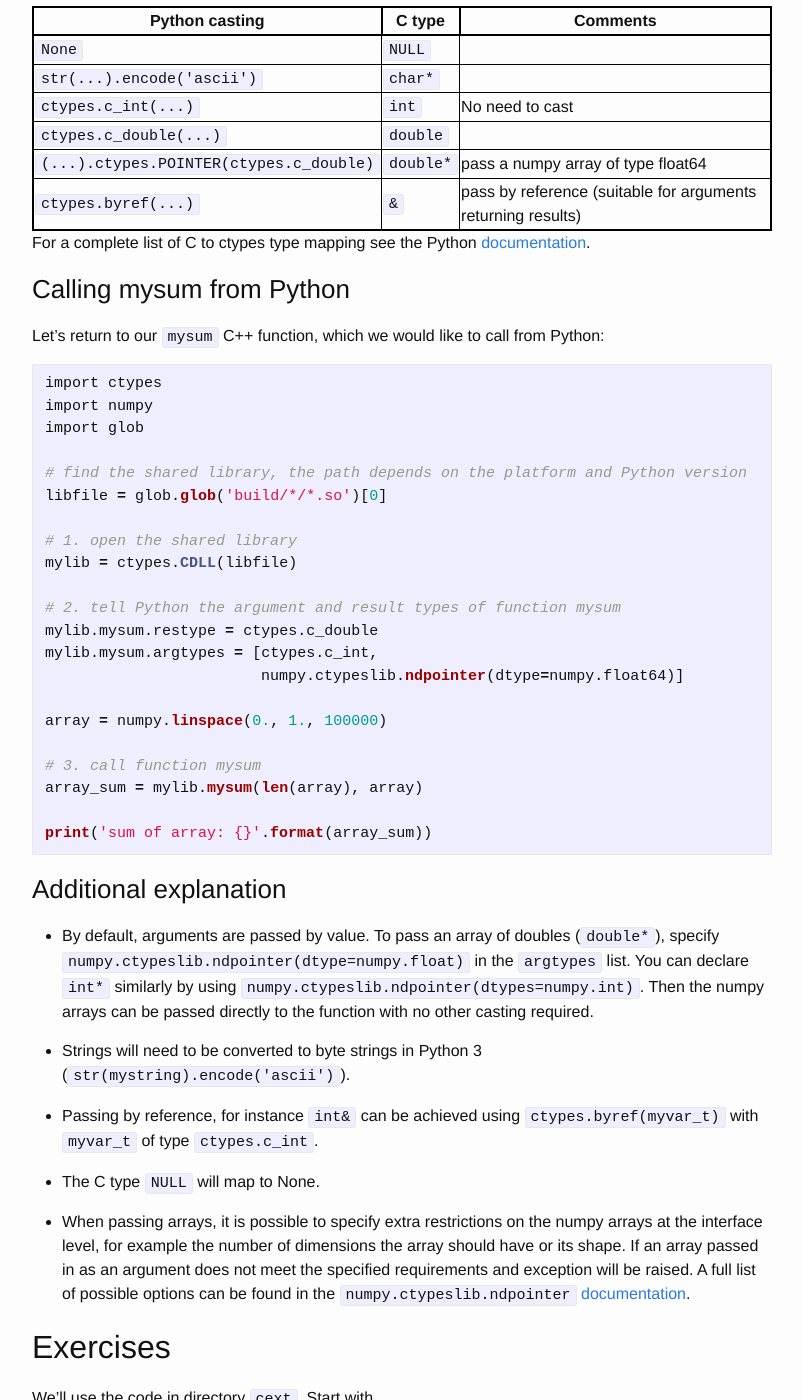
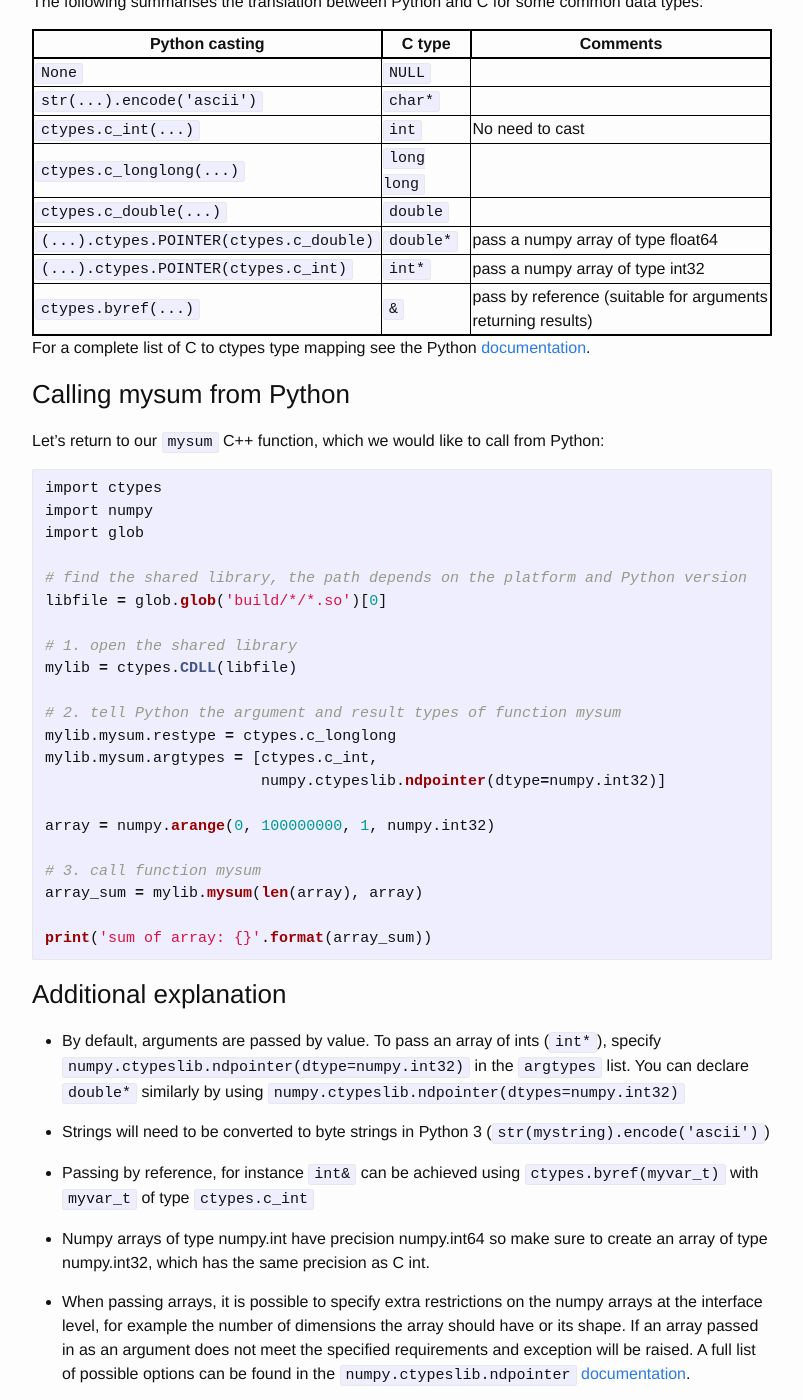
Before and after one commit to nesi/perf-training, a Jekyll site: the page built from _lessons/python-scatter/03b-ctypes.md, in a window 1280 px wide and 1400 px high, scrolled down 3126 px. Shown: the whole window, without its empty margins (238-1041 px from the left). Built offline with Jekyll 4.4.1, drawn with Linux system fonts in a browser that asks for light colours; some of the changed text lies outside the part shown.

Commit message:
aligned the example to the numba example

````diff
--- a/_lessons/python-scatter/03b-ctypes.md
+++ b/_lessons/python-scatter/03b-ctypes.md
@@ -47,8 +47,9 @@ Open your editor and copy-paste the following code
  * @return sum
  */
 extern "C" // required when using C++ compiler
-double mysum(int n, double* array) {
-    double res = 0;
+long long mysum(int n, int* array) {
+    // return type is 64 bit integer
+    long long res = 0;
     for (int i = 0; i < n; ++i) {
         res += array[i];
     }
@@ -101,8 +102,10 @@ The following summarises the translation between Python and C for some common da
 | `None`                                    | `NULL`            |                                               |
 | `str(...).encode('ascii')`                | `char*`           |                                               |
 | `ctypes.c_int(...)`                       | `int`             | No need to cast                               |
+| `ctypes.c_longlong(...)`                  | `long long`       |                                               |
 | `ctypes.c_double(...)`                    | `double`          |                                               |
 | `(...).ctypes.POINTER(ctypes.c_double)`   | `double*`         | pass a numpy array of type float64            |
+| `(...).ctypes.POINTER(ctypes.c_int)`      | `int*`            | pass a numpy array of type int32              |
 | `ctypes.byref(...)`                       | `&`               | pass by reference (suitable for arguments returning results)                             |
 
 For a complete list of C to ctypes type mapping see the Python [documentation](https://docs.python.org/3/library/ctypes.html).
@@ -122,11 +125,11 @@ libfile = glob.glob('build/*/*.so')[0]
 mylib = ctypes.CDLL(libfile)
 
 # 2. tell Python the argument and result types of function mysum
-mylib.mysum.restype = ctypes.c_double
+mylib.mysum.restype = ctypes.c_longlong
 mylib.mysum.argtypes = [ctypes.c_int,
-                        numpy.ctypeslib.ndpointer(dtype=numpy.float64)]
+                        numpy.ctypeslib.ndpointer(dtype=numpy.int32)]
 
-array = numpy.linspace(0., 1., 100000)
+array = numpy.arange(0, 100000000, 1, numpy.int32)
 
 # 3. call function mysum
 array_sum = mylib.mysum(len(array), array)
@@ -136,16 +139,15 @@ print('sum of array: {}'.format(array_sum))
 
 ### Additional explanation
 
- * By default, arguments are passed by value. To pass an array of doubles (`double*`), specify `numpy.ctypeslib.ndpointer(dtype=numpy.float)` in the `argtypes` list. You can declare `int*` similarly by using `numpy.ctypeslib.ndpointer(dtypes=numpy.int)`. Then the numpy arrays can be passed directly to the function with no other casting required.
+ * By default, arguments are passed by value. To pass an array of ints (`int*`), specify `numpy.ctypeslib.ndpointer(dtype=numpy.int32)` in the `argtypes` list. You can declare `double*` similarly by using `numpy.ctypeslib.ndpointer(dtypes=numpy.int32)`
 
- * Strings will need to be converted to byte strings in Python 3 (`str(mystring).encode('ascii')`).
+ * Strings will need to be converted to byte strings in Python 3 (`str(mystring).encode('ascii')`)
 
- * Passing by reference, for instance `int&` can be achieved using `ctypes.byref(myvar_t)` with `myvar_t` of type `ctypes.c_int`.
+ * Passing by reference, for instance `int&` can be achieved using `ctypes.byref(myvar_t)` with `myvar_t` of type `ctypes.c_int`
 
- * The C type `NULL` will map to None.
+ * Numpy arrays of type numpy.int have precision numpy.int64 so make sure to create an array of type numpy.int32, which has the same precision as C int.
 
  * When passing arrays, it is possible to specify extra restrictions on the numpy arrays at the interface level, for example the number of dimensions the array should have or its shape. If an array passed in as an argument does not meet the specified requirements and exception will be raised. A full list of possible options can be found in the `numpy.ctypeslib.ndpointer` [documentation](https://docs.scipy.org/doc/numpy-1.15.0/reference/routines.ctypeslib.html#numpy.ctypeslib.ndpointer).
-
 
 
 ## Exercises
@@ -155,7 +157,7 @@ We'll use the code in directory `cext`. Start with
 cd cext
 ```
 We've created a version of `scatter.py` that builds and calls a C++ external function `src/wave.cpp`. Compile the code using
-`python setup.py build`, making sure you have the `BOOST_DIR` environment set as described [here.](https://nesi.github.io/perf-training/python-scatter/introduction))
+`python setup.py build`. Make sure you have the `BOOST_DIR` environment set as described [here.](https://nesi.github.io/perf-training/python-scatter/introduction))
 
  1. profile the code and compare the timings with the results under `original`
  2. rewrite Python function `isInsideContour` defined in `scatter.py` in C++ and update file `setup.py` to compile your extension.
````
Also changed, not shown: other parts of _lessons/python-scatter/03b-ctypes.md (+2 -2 lines).
